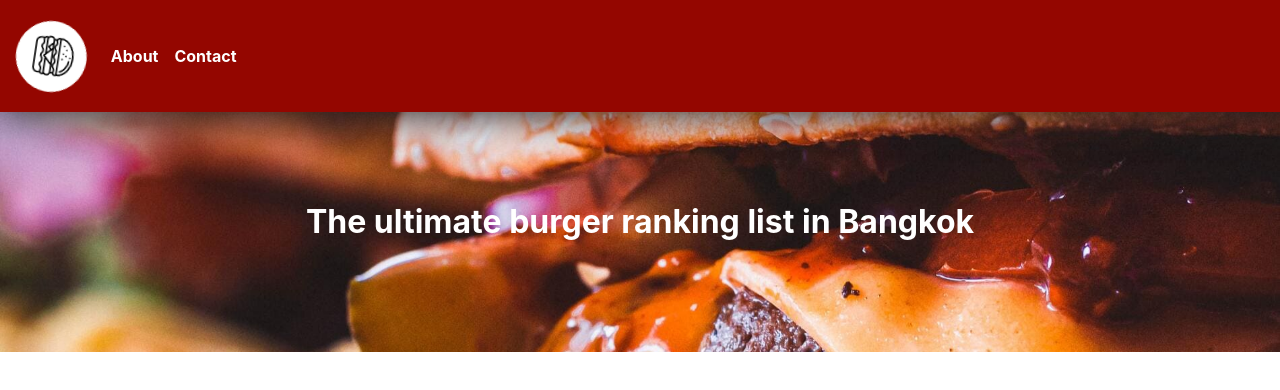
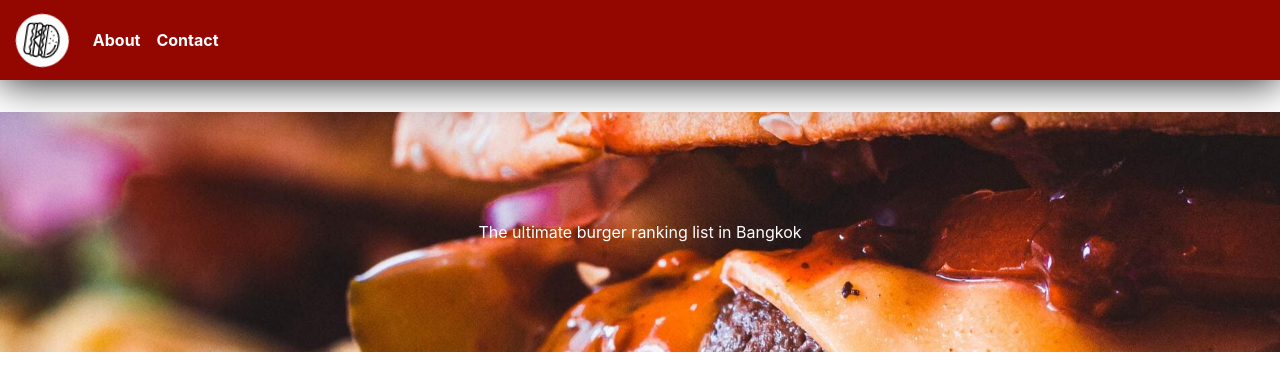
Before and after one commit to elcarp/bangkok-burger-list, a React (Create React App) app: page / in a window 1280 px wide. Shown: the top 390 px of the page. Built offline with nearby package versions, Linux system fonts and the light colour scheme.

Commit message:
install tailwind

```diff
--- /dev/null
+++ b/craco.config.js
@@ -0,0 +1,8 @@
+// craco.config.js
+module.exports = {
+	style: {
+		postcss: {
+			plugins: [require('tailwindcss'), require('autoprefixer')],
+		},
+	},
+}
--- a/src/index.css
+++ b/src/index.css
@@ -11,3 +11,7 @@
   font-family: source-code-pro, Menlo, Monaco, Consolas, 'Courier New',
     monospace;
 }
+
+@tailwind base;
+@tailwind components;
+@tailwind utilities;
--- /dev/null
+++ b/tailwind.config.js
@@ -0,0 +1,11 @@
+module.exports = {
+	purge: ['./src/**/*.{js,jsx,ts,tsx}', './public/index.html'],
+	darkMode: false, // or 'media' or 'class'
+	theme: {
+		extend: {},
+	},
+	variants: {
+		extend: {},
+	},
+	plugins: [],
+}
```
Also changed, not shown: package.json (+7 -3 lines), 1 other file (tests, documents, lock files or other folders).
